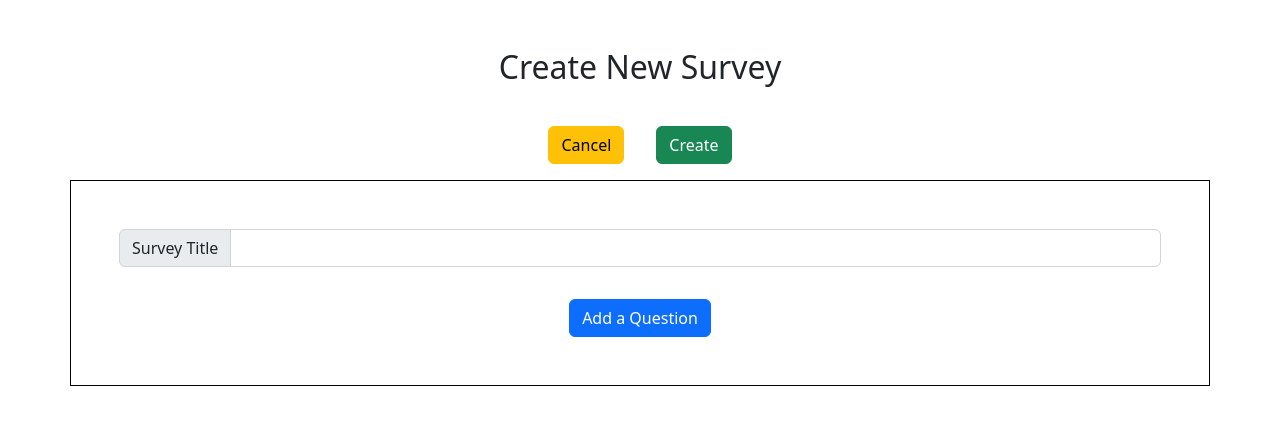
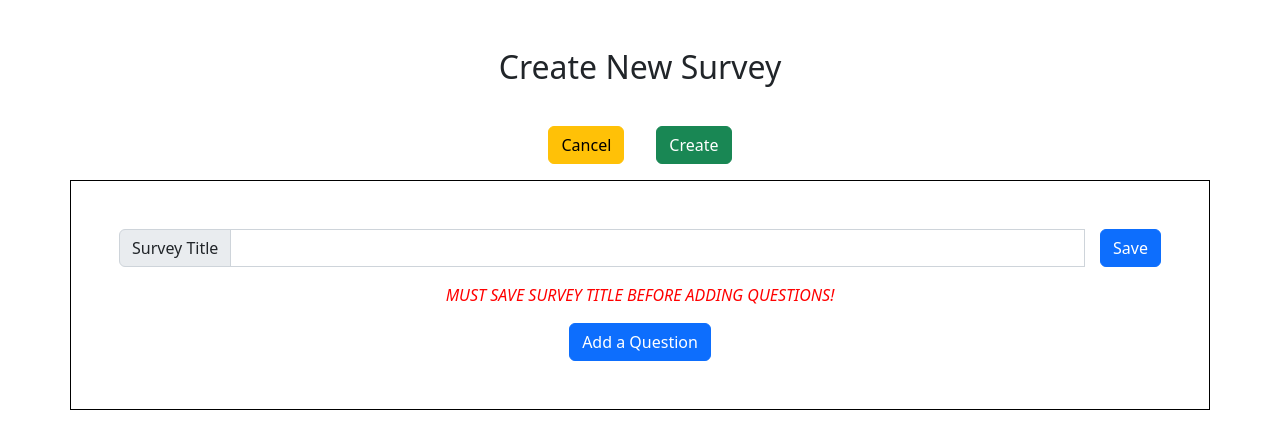
Before and after one commit to york-b2e-optum-sept-2022/douar-moua-capstone1-fe-editor, an Angular app: page / in a window 1280 px wide. Both pictures are taken after a click on the button "Create New Survey". Shown: the top 448 px of the page. Built offline with nearby package versions, Linux system fonts and the light colour scheme; no server answers.

Commit message:
Require new survey to include title and at least 1 question

```diff
--- a/src/app/components/question-input/question-input.component.html
+++ b/src/app/components/question-input/question-input.component.html
@@ -5,7 +5,7 @@
   <div id="boolean-input" class="d-flex justify-content-center">
     <div class="input-group m-3">
       <span class="input-group-text">Question:</span>
-      <input type="text" class="form-control">
+      <input type="text" class="form-control" required>
     </div>
   </div>
   <!--    RESPONSE SELECTION/INPUT-->
--- a/src/app/components/survey-input/survey-input.component.html
+++ b/src/app/components/survey-input/survey-input.component.html
@@ -1,5 +1,5 @@
 <div class="d-flex justify-content-center mt-5 mb-3">
-  <h2>Create New Survey</h2> <br>
+  <h2>Create New Survey</h2>
 </div>
 
 
@@ -26,12 +26,24 @@
     <div class="input-group m-3">
       <span class="input-group-text">Survey Title</span>
       <input type="text" class="form-control" [(ngModel)]="newSurvey.title">
+      <span>
+        <button
+          class="btn btn-primary"
+          style="margin-left: 1rem"
+          (click)="onSaveNewSurveyTitleClick()"
+        >Save
+        </button>
+      </span>
     </div>
   </div>
 
+
 <!--  ADD QUESTION BUTTON-->
+  <div class="text-center">
+    <p style="color: red"><em>MUST SAVE SURVEY TITLE BEFORE ADDING QUESTIONS!</em></p>
+  </div>
   <div class="d-flex justify-content-center">
-    <button class="btn btn-primary m-3" (click)="onAddNewQuestionToNewSurveyClick()">Add a Question</button>
+    <button class="btn btn-primary mb-3" (click)="onAddNewQuestionToNewSurveyClick()">Add a Question</button>
   </div>
 
   <app-question-input-list></app-question-input-list>
--- a/src/app/components/survey-input/survey-input.component.ts
+++ b/src/app/components/survey-input/survey-input.component.ts
@@ -3,6 +3,7 @@ import {ISurvey} from "../../_Interfaces/ISurvey";
 import {SurveyService} from "../../services/survey.service";
 import {IQuestion} from "../../_Interfaces/IQuestion";
 import {QuestionService} from "../../services/question.service";
+import {Subscription} from "rxjs";
 
 @Component({
   selector: 'app-survey-input',
@@ -19,7 +20,13 @@ export class SurveyInputComponent implements OnInit {
     title: ""
   }
 
-  constructor(private surveyService: SurveyService, private questionService: QuestionService) { }
+  savedNewSurveyTitleCheck: number = 0
+
+  listQuestionInput: IQuestion[] = []
+  // listQuestionInputSub: Subscription
+
+  constructor(private surveyService: SurveyService, private questionService: QuestionService) {
+  }
 
   ngOnInit(): void {
   }
@@ -29,11 +36,22 @@ export class SurveyInputComponent implements OnInit {
   }
 
   onCreateSurveyClick(){
+    if (this.savedNewSurveyTitleCheck < 1){
+      alert("Please give survey a title and click save!")
+      return;
+    }
+
     if (this.newSurvey.title == ""){
       alert("Please give survey a title!")
       return;
     }
 
+    if (this.listQuestionInput.length < 1){
+      alert("Must add at least one question to the survey!")
+      return
+    }
+
+    // TODO: MOVE THIS TO SAVE TITLE NAME
     let newSurveyId: number = new Date().getTime()
     let newSurvey: ISurvey = {
       id: newSurveyId,
@@ -52,7 +70,28 @@ export class SurveyInputComponent implements OnInit {
       surveyOwner: 0,
       prompt: ""
     }
+
+    this.listQuestionInput.push(newQuestion)
     console.log(newQuestion)
+    console.log(this.listQuestionInput)
     this.questionService.addQuestionToNewSurvey(newQuestion)
   }
+
+  onSaveNewSurveyTitleClick() {
+    if (this.newSurvey.title == ""){
+      alert("Please give survey a title!")
+      return;
+    }
+
+
+    console.log(this.newSurvey.title)
+    this.savedNewSurveyTitleCheck = this.savedNewSurveyTitleCheck + 1
+    alert("New Survey Title has been saved! You can now add questions!")
+
+
+  }
+
+  // ngOnDestroy(): void {
+  //   this.listQuestionInputSub.unsubscribe()
+  // }
 }
--- a/src/app/services/question.service.ts
+++ b/src/app/services/question.service.ts
@@ -28,6 +28,7 @@ export class QuestionService {
   public addQuestionToNewSurvey(newQuestion: IQuestion){
     let questionList: IQuestion[] = [...this.$newQuestionList.getValue()];
     questionList.push(newQuestion)
+    console.log(questionList)
     return this.$newQuestionList.next(questionList)
   }
 
```
